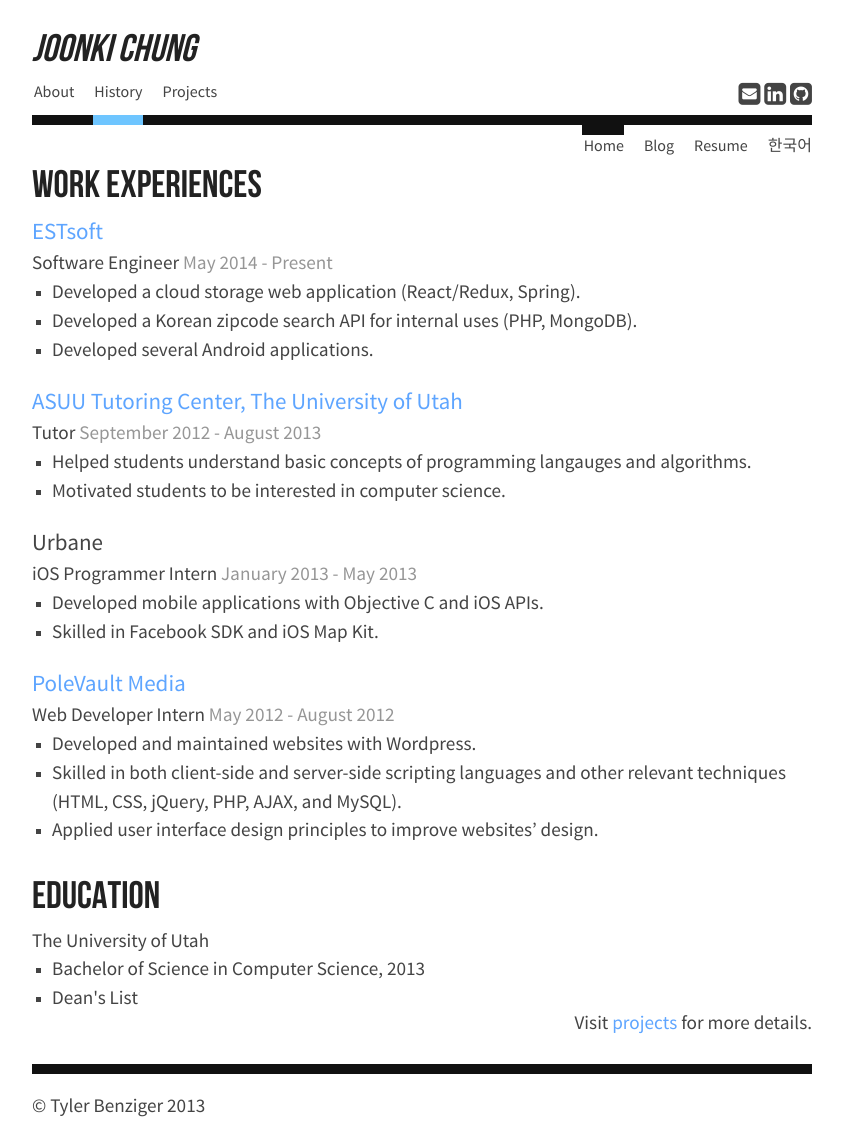
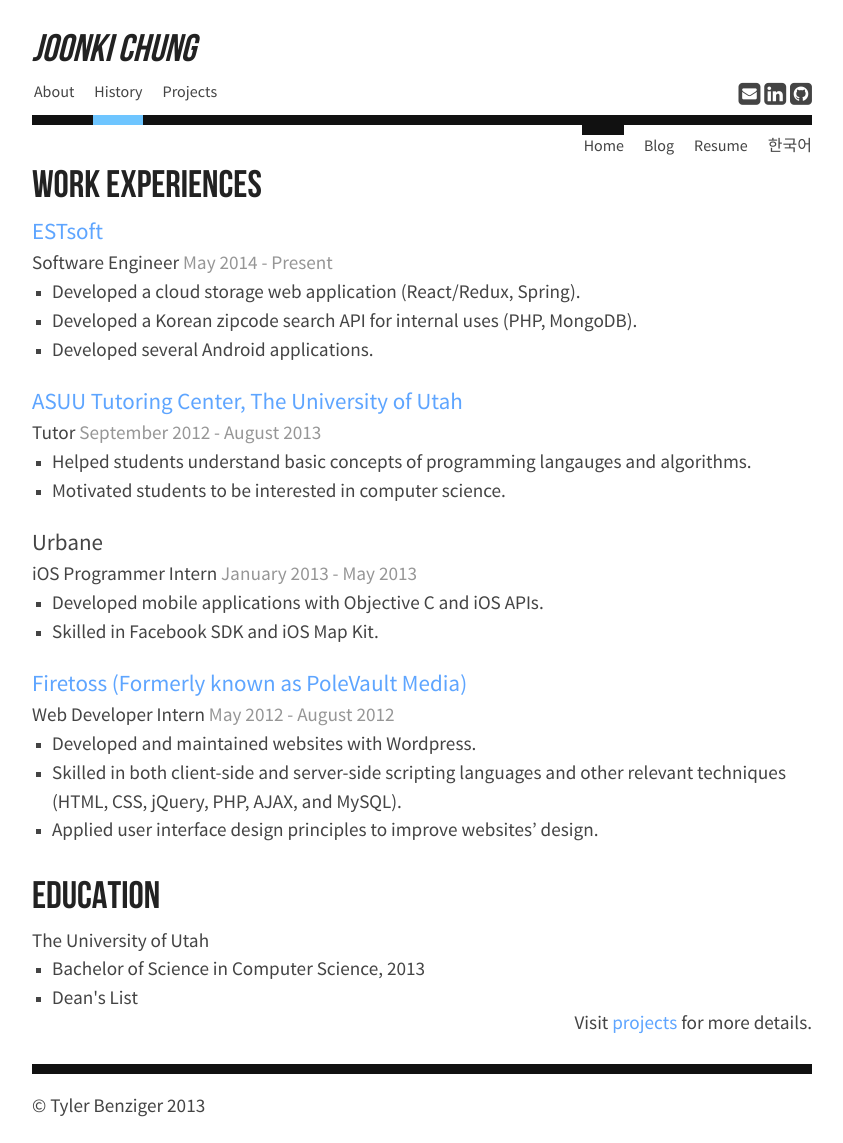
Before and after one commit to joonki34/joonki34.github.io, a Jekyll site: the page built from history/index.html, in a window 1280 px wide. Shown: the whole page, without its empty margins (218-1061 px from the left). Built offline with Jekyll 4.4.1, drawn with Linux system fonts in a browser that asks for light colours; nearby versions of some CDN libraries.

Commit message:
Change Polevault Media to Firetoss

```diff
--- a/_layouts/korean.html
+++ b/_layouts/korean.html
@@ -126,7 +126,7 @@
                             <h3 class="job-title">인턴 웹 개발자</h3>
                             <div class="time">2012 - 2012</div>
                         </div><!--//upper-row-->
-                        <div class="company">PoleVault Media, 솔트레이크 시티</div>
+                        <div class="company">Firetoss, 솔트레이크 시티</div>
                     </div><!--//meta-->
                     <div class="details">
                         <p>PHP, 워드프레스, MySQL을 이용한 웹사이트들을 개발/관리하는 업무를 담당하였습니다.</p>
--- a/history/index.html
+++ b/history/index.html
@@ -33,7 +33,7 @@
 			</ul>
 		</li>
 		<li>
-			<p><a href="http://www.polevaultmedia.com/" target="_blank">PoleVault Media</a></p>
+			<p><a href="https://firetoss.com/" target="_blank">Firetoss (Formerly known as PoleVault Media)</a></p>
 			<p>Web Developer Intern <span class="date">May 2012 - August 2012</span></p>
 			<ul>
 				<li>Developed and maintained websites with Wordpress.</li>
--- a/projects/index.html
+++ b/projects/index.html
@@ -127,7 +127,7 @@
 				My job was to develop the website (both front-end and back-end).
 			</p>
 			<p>
-				Ideation Exchange is currently unavailable. <a href="http://www.polevaultmedia.com/project/ideation-exchange/" target="_blank">Here</a> is the intro page provided by PoleVault Media.
+				Ideation Exchange is currently unavailable. <a href="http://www.polevaultmedia.com/project/ideation-exchange/" target="_blank">Here</a> is the intro page provided by Firetoss (Formerly known as PoleVault Media).
 			</p>
 		</div>
 
```
